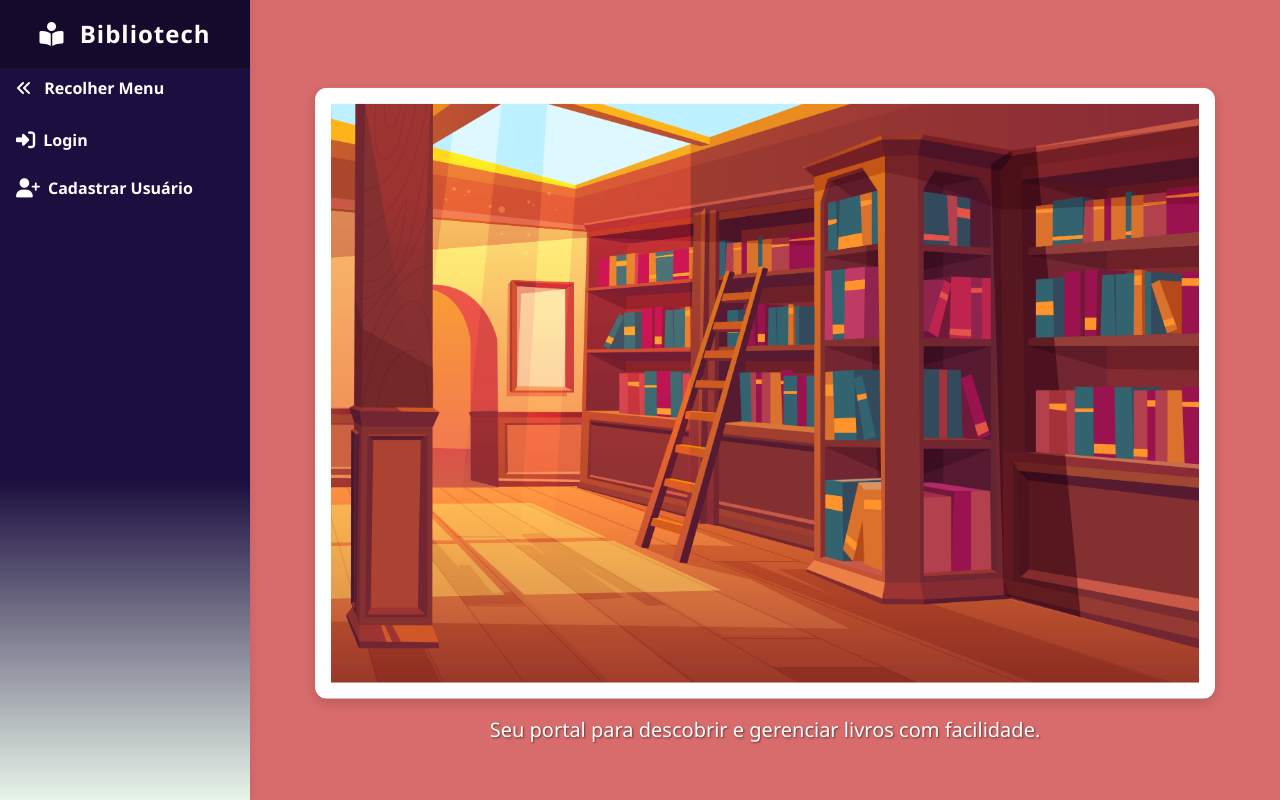
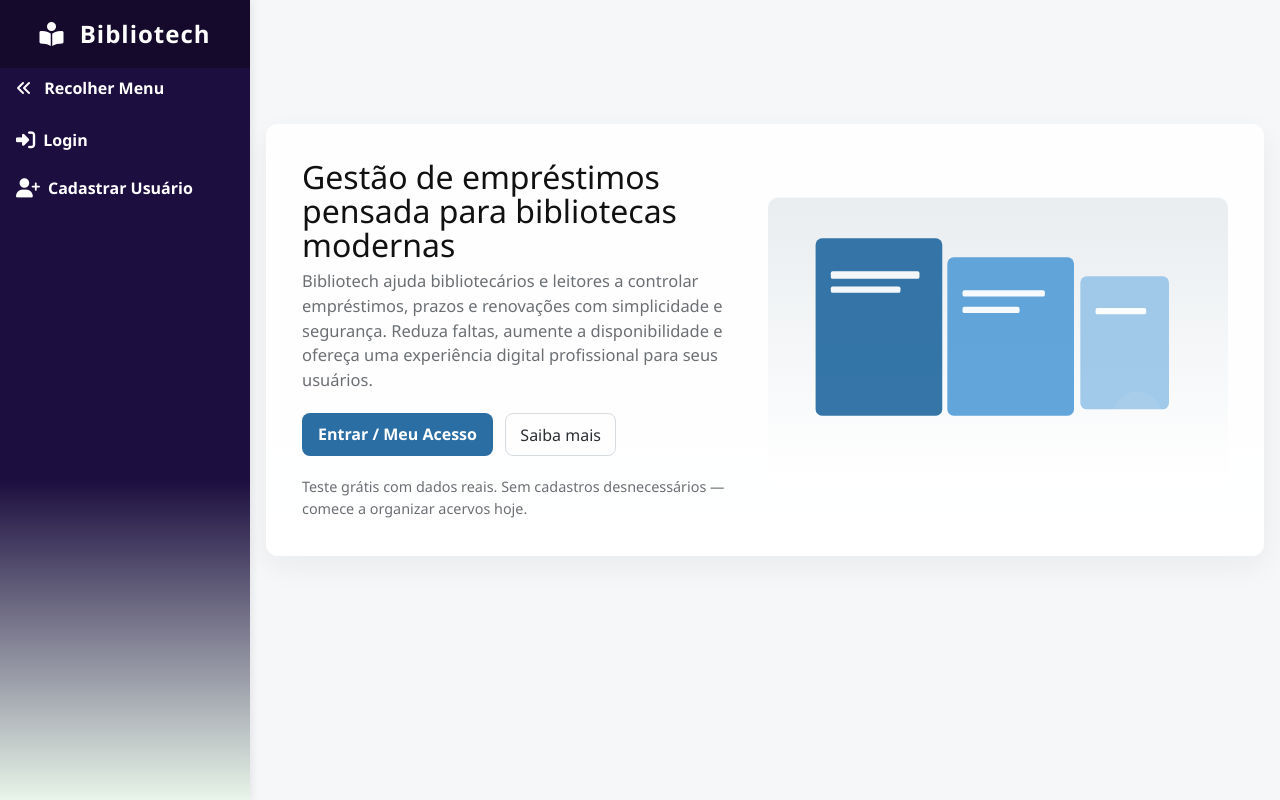
Before and after one commit to gx-briel/Bibliotech, a PHP site: page / in a window 1280 px wide. Run offline with PHP 8.4, Linux system fonts and the light colour scheme; data that the repository does not hold is empty; some libraries are stand-ins or nearby versions.

Commit message:
reestilizacao front out

```diff
--- a/index.php
+++ b/index.php
@@ -12,51 +12,81 @@
   <?php include 'components/sidebar-style.php'; ?>
 
   <style>
+    :root{--bg:#f6f7f8;--card:#ffffff;--muted:#6b6f73;--accent:#e9edf0}
+    html,body{
+      height:100%;
+    }
     body {
-      background-color: rgb(216, 107, 107);
+      background-color: var(--bg);
       margin: 0;
       overflow-x: hidden;
-      padding-bottom: 80px;
+      padding-bottom: 40px;
       font-family: 'Segoe UI', Tahoma, Geneva, Verdana, sans-serif;
+      color: #222;
+      -webkit-font-smoothing:antialiased;
+      -moz-osx-font-smoothing:grayscale;
     }
 
-    .content {
-      text-align: center;
+    .main-hero{
+      min-height: 85vh;
+      display:flex;
+      align-items:center;
+      justify-content:center;
+      padding: 3rem 1rem;
     }
 
-    .content img {
-      max-width: 900px;
-      width: 100%;
+    .hero-card{
+      background: linear-gradient(180deg, rgba(255,255,255,0.9), rgba(255,255,255,0.95));
       border-radius: 12px;
-      box-shadow: 0 4px 12px rgba(0, 0, 0, 0.15);
-      padding: 1rem;
-      background-color: #fff;
-      transition: transform 0.3s ease;
+      box-shadow: 0 10px 30px rgba(29,31,33,0.06);
+      max-width:1100px;
+      width:100%;
+      display:grid;
+      grid-template-columns: 1fr 460px;
+      gap: 2rem;
+      padding: 2.25rem;
+      align-items:center;
     }
 
-    .tagline {
-      margin-top: 1rem;
-      font-size: 1.25rem;
-      color: #fff;
-      text-shadow: 1px 1px 2px rgba(0,0,0,0.5);
+    .hero-content h1{
+      margin:0 0 .5rem 0;
+      font-size:2rem;
+      color:#111;
+      line-height:1.05;
     }
 
-    footer {
-      position: fixed;
-      bottom: 0;
-      width: 100%;
-      background-color: #f8f9fa;
-      padding: 10px 0;
-      text-align: center;
+    .hero-content p{
+      color:var(--muted);
+      margin-bottom:1.25rem;
+      font-size:1.03rem;
     }
 
-    @media (max-width: 768px) {
-      .content {
-        margin-left: 0 !important;
-      }
-      .content img {
-        width: 80%;
-      }
+    .hero-cta{display:flex;gap:0.75rem;flex-wrap:wrap}
+    .btn-primary{
+      background-color:#2b6ea3;color:#fff;border:0;padding:.6rem 1rem;border-radius:8px;font-weight:600;text-decoration:none;display:inline-block
+    }
+    .btn-outline{background:transparent;border:1px solid #d6dbe0;color:#2b2f33;padding:.55rem .9rem;border-radius:8px;text-decoration:none}
+
+    .hero-visual{
+      display:flex;align-items:center;justify-content:center;
+    }
+
+    .visual-frame{
+      background: linear-gradient(180deg,var(--accent),#fff);
+      border-radius:10px;padding:1rem;width:100%;height:100%;display:flex;align-items:center;justify-content:center;box-shadow:inset 0 1px 0 rgba(255,255,255,0.6);
+    }
+
+    .illustration{max-width:380px;width:100%;height:auto}
+
+    footer{padding:12px 0;text-align:center;color:var(--muted);font-size:.9rem}
+
+    @media (max-width: 992px){
+      .hero-card{grid-template-columns:1fr;max-width:780px}
+      .hero-visual{order:-1;margin-bottom:0.5rem}
+    }
+    @media (max-width:560px){
+      .hero-card{padding:1rem}
+      .hero-content h1{font-size:1.5rem}
     }
   </style>
 </head>
@@ -65,34 +95,41 @@
 <?php include 'components/sidebar-logoff.php'; ?>
 
   <!-- Conteúdo principal -->
-  <div class="content">
-    <script>
-      const mensagem = <?php echo json_encode($mensagem); ?>;
-      const tipo     = <?php echo json_encode($tipo); ?>;
-      if (mensagem) {
-        Swal.fire({
-          title: mensagem,
-          icon: tipo === 'sucesso' ? 'success' : 'error',
-          showConfirmButton: false,
-          timer: 3000
-        });
-      }
-    </script>
+  <div class="content main-hero">
+    <div class="hero-card">
+      <div class="hero-content">
+        <h1>Gestão de empréstimos pensada para bibliotecas modernas</h1>
+        <p>Bibliotech ajuda bibliotecários e leitores a controlar empréstimos, prazos e renovações com simplicidade e segurança. Reduza faltas, aumente a disponibilidade e ofereça uma experiência digital profissional para seus usuários.</p>
 
-    <!-- Centralização vertical absoluta -->
-    <div style="position: relative; min-height: 80vh;">
-      <div style="position: absolute; top: 60%; left: 50%; transform: translate(-50%, -50%); width: 100%;">
-        <div class="text-center">
-          <img
-            src="fxd2.jpg"
-            alt="Logo Bibliotech"
-            class="img-fluid"
-          >
-          <div class="tagline">Seu portal para descobrir e gerenciar livros com facilidade.</div>
+        <div class="hero-cta">
+          <a class="btn-primary" href="login.php">Entrar / Meu Acesso</a>
+          <a class="btn-outline" href="#features">Saiba mais</a>
+        </div>
+
+        <div style="margin-top:1.25rem;color:var(--muted);font-size:.9rem">Teste grátis com dados reais. Sem cadastros desnecessários — comece a organizar acervos hoje.</div>
+      </div>
+
+      <div class="hero-visual">
+        <div class="visual-frame" aria-hidden="true">
+          <!-- Ilustração SVG leve para representar livros/gestão -->
+          <svg class="illustration" viewBox="0 0 600 400" xmlns="http://www.w3.org/2000/svg" role="img">
+            <rect x="12" y="40" width="200" height="280" rx="10" fill="#2b6ea3" opacity="0.95"/>
+            <rect x="220" y="70" width="200" height="250" rx="10" fill="#5aa1d8" opacity="0.95"/>
+            <rect x="430" y="100" width="140" height="210" rx="10" fill="#9cc7e8" opacity="0.95"/>
+            <g fill="#fff" opacity="0.95">
+              <rect x="36" y="92" width="140" height="12" rx="3"/>
+              <rect x="36" y="116" width="110" height="10" rx="3"/>
+              <rect x="244" y="122" width="130" height="10" rx="3"/>
+              <rect x="244" y="148" width="90" height="10" rx="3"/>
+              <rect x="454" y="150" width="80" height="10" rx="3"/>
+            </g>
+            <circle cx="520" cy="320" r="38" fill="#ffffff" opacity="0.08"/>
+          </svg>
         </div>
       </div>
     </div>
   </div>
+
 </div>
 
 <?php include 'components/sidebar-script.php'; ?>
```
